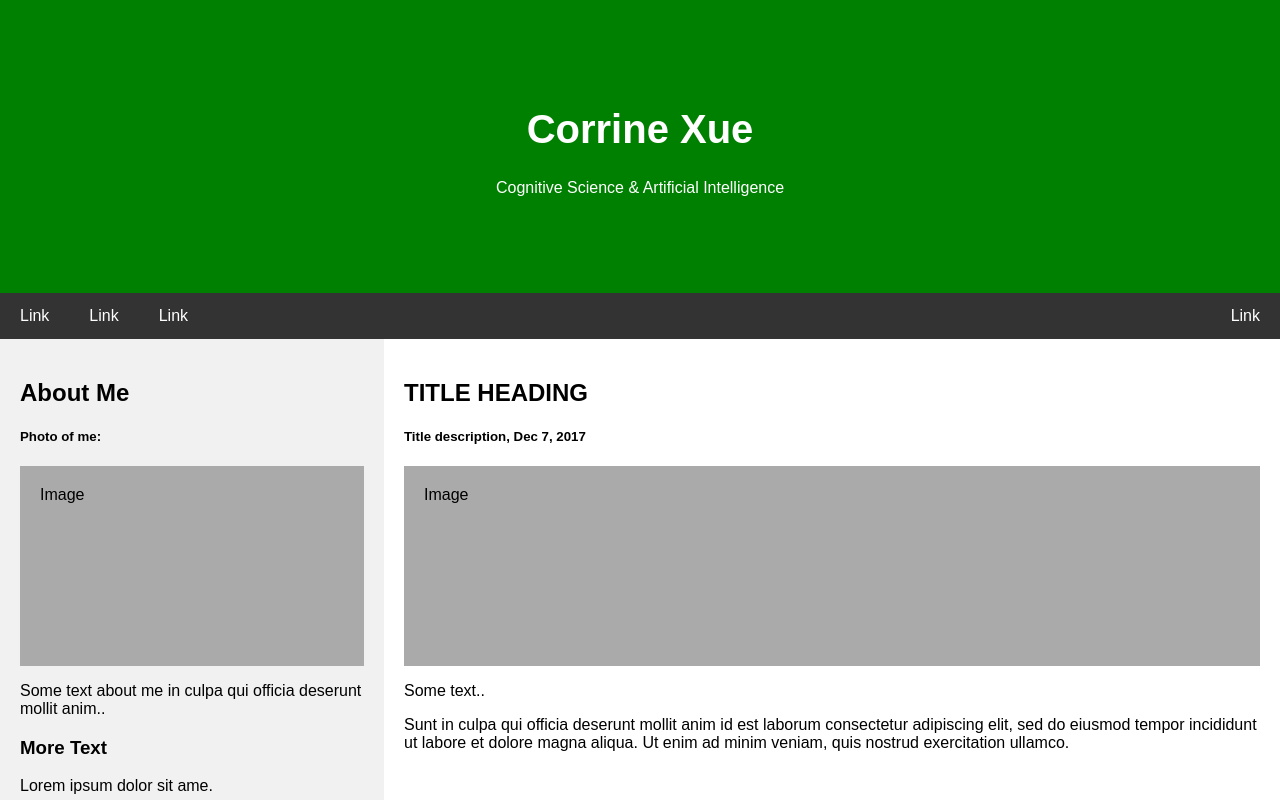
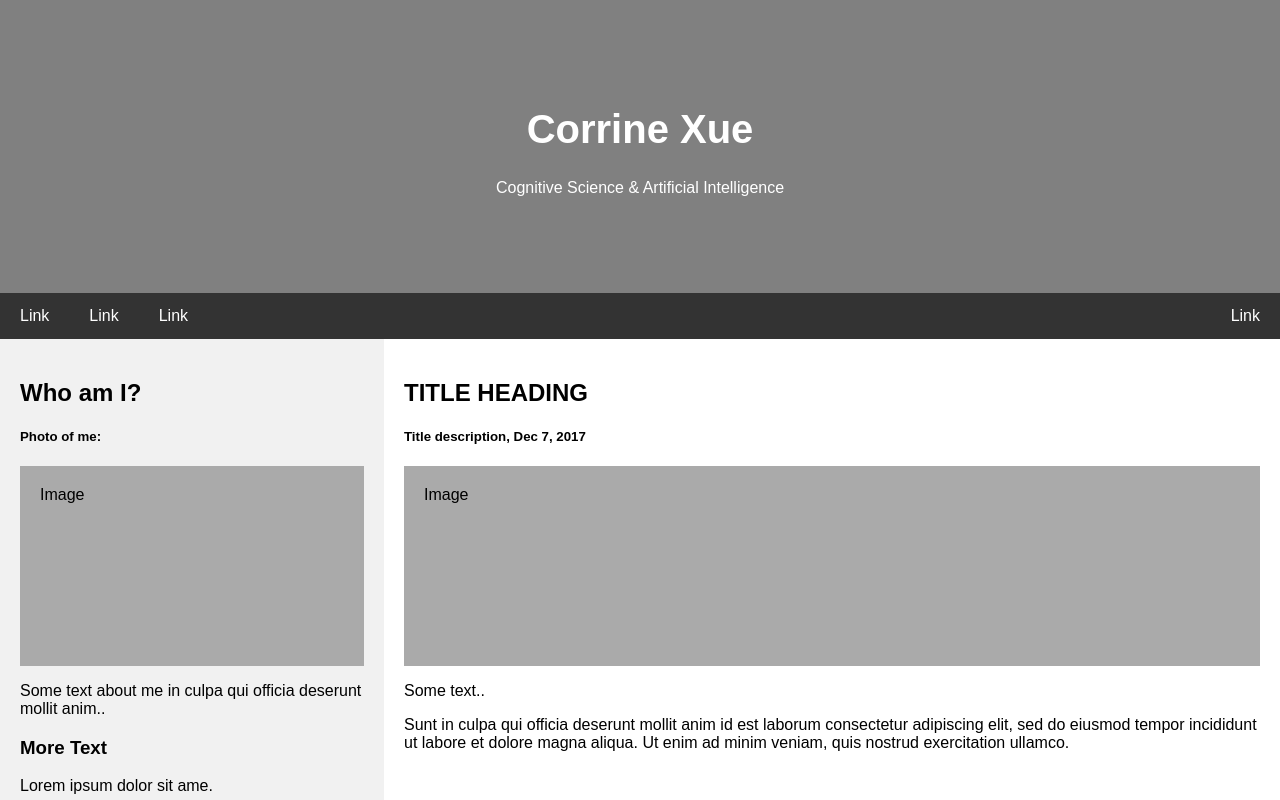
Before and after one commit to corrinexue/corrinexue.github.io, a plain HTML site: page index.html in a window 1280 px wide. Shown: the top 800 px of the page. Drawn offline with Linux system fonts and the light colour scheme.

Commit message:
Update index.html

```diff
--- a/index.html
+++ b/index.html
@@ -18,7 +18,7 @@ body {
 .header {
   padding: 80px;
   text-align: center;
-  background-color: hsl(120, 100%, 25%);
+  background-color: #808080;
   color: white;
 }
 
@@ -121,7 +121,7 @@ body {
 
 <div class="row">
   <div class="side">
-    <h2>About Me</h2>
+    <h2>Who am I?</h2>
     <h5>Photo of me:</h5>
     <div class="fakeimg" style="height:200px;">Image</div>
     <p>Some text about me in culpa qui officia deserunt mollit anim..</p>
```
